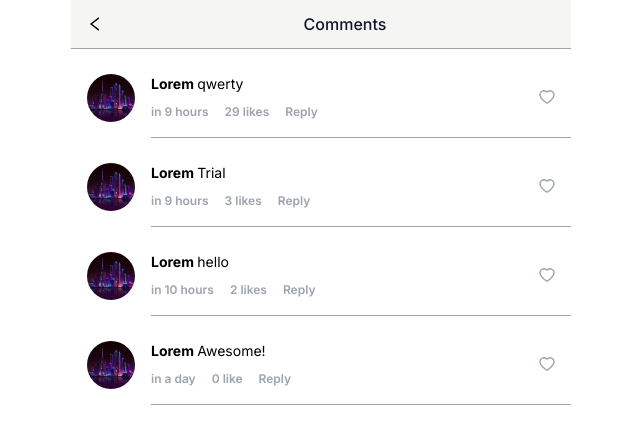
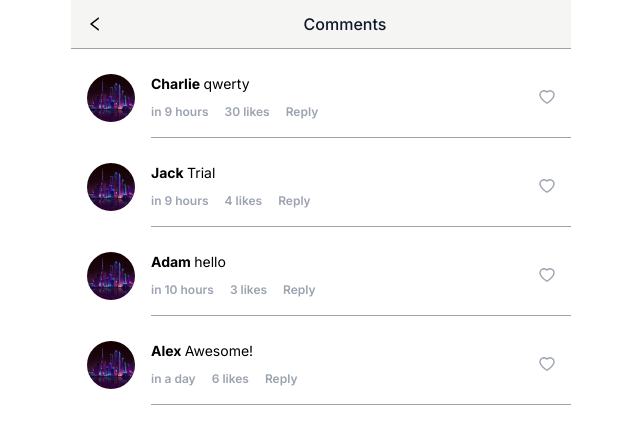
Before and after one commit to brindashree/insta-mini, a React (Create React App) app: page /comments/1 in a window 1280 px wide. Shown: the top 436 px of the page, without its empty margins (319-959 px from the left). Built offline with nearby package versions, Linux system fonts and the light colour scheme; data requests are answered from the project's data file.

Commit message:
fix(comments): user name fix

```diff
--- a/data/db.json
+++ b/data/db.json
@@ -13,7 +13,7 @@
       "id": 1,
       "user": "Alex",
       "image_url": "http://surl.li/dazbl",
-      "likes": 32,
+      "likes": 33,
       "location": "New York",
       "caption": "Photo of the Day: That feeling when you kick off the hiking boots + relax above it all"
     },
@@ -87,7 +87,7 @@
       "id": 1,
       "user_name": "Charlie",
       "post_id": 1,
-      "likes": 29,
+      "likes": 30,
       "comment": "qwerty",
       "created_at": "2022-09-17T17:40:33.786Z"
     },
@@ -95,7 +95,7 @@
       "comment": "Trial",
       "user_name": "Jack",
       "post_id": 1,
-      "likes": 3,
+      "likes": 4,
       "created_at": "2022-09-17T17:40:33.786Z",
       "id": 2
     },
@@ -103,7 +103,7 @@
       "comment": "hello",
       "user_name": "Adam",
       "post_id": 1,
-      "likes": 2,
+      "likes": 3,
       "created_at": "2022-09-17T18:15:14.482Z",
       "id": 3
     },
@@ -143,7 +143,7 @@
       "comment": "Awesome!",
       "user_name": "Alex",
       "post_id": 1,
-      "likes": 0,
+      "likes": 6,
       "created_at": "2022-09-18T09:03:38.663Z",
       "id": 9
     }
--- a/src/containers/Comments.js
+++ b/src/containers/Comments.js
@@ -171,7 +171,7 @@ function Comments() {
 				<CommentDetails>
 					<div>
 						<StyledText fontSize="0.875rem" margin="0 0 0.5rem 0">
-							<strong>Lorem </strong>
+							<strong>{item.user_name} </strong>
 							{item.comment}
 						</StyledText>
 						<StyledSpan>{moment(item.created_at).fromNow()}</StyledSpan>
```
